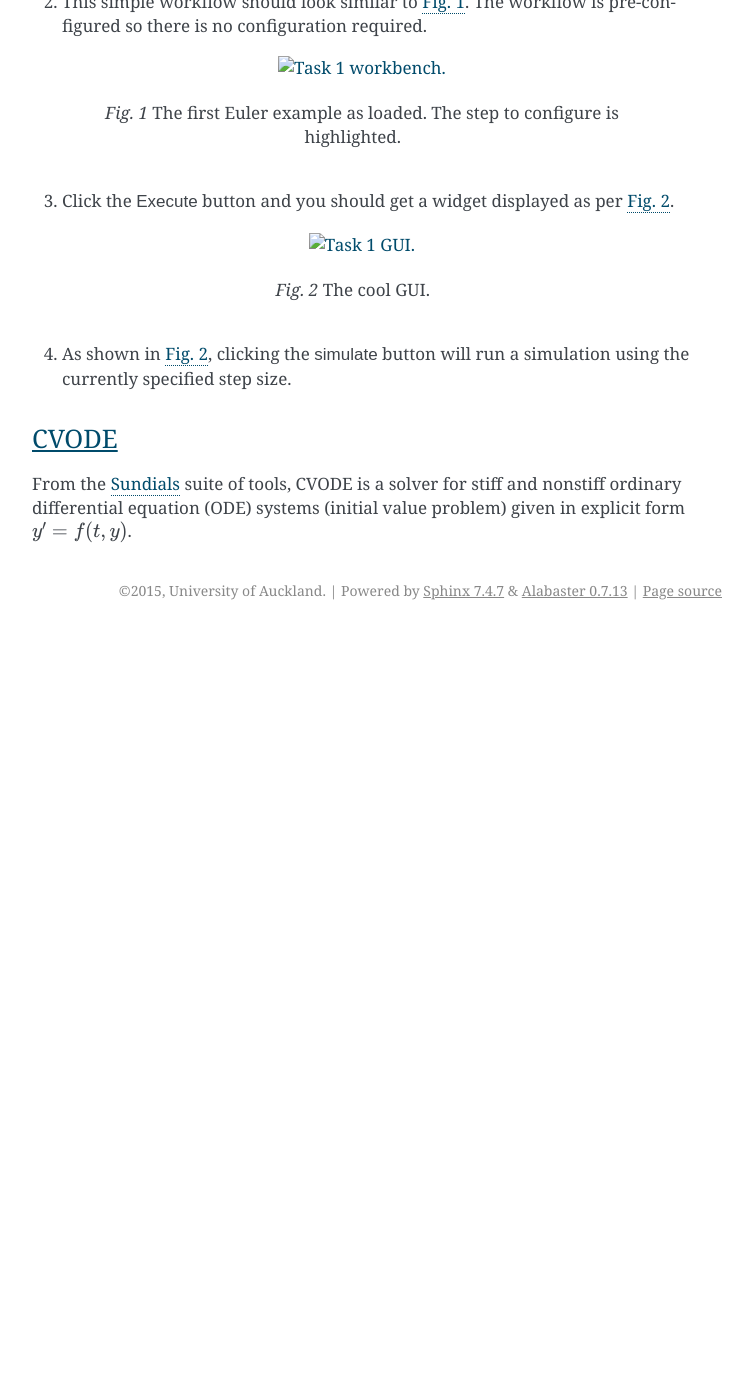
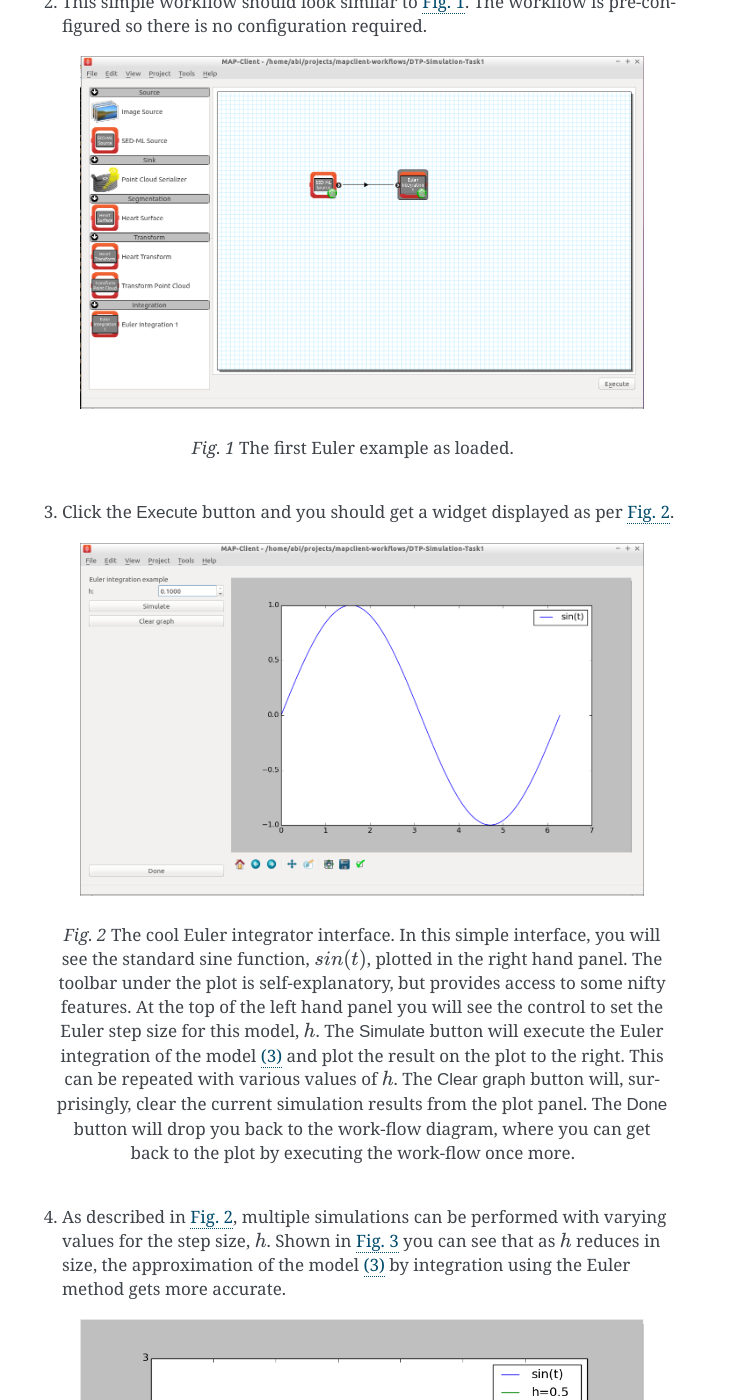
Before and after one commit to ABI-Tutorials/DTP-Simulation, a Sphinx documentation site: the page built from source/odeintegration.rst, in a window 1280 px wide and 1400 px high, scrolled down 1746 px. Shown: the whole window, without its empty margins (388-1141 px from the left). Built offline with Sphinx 7.4.7, drawn with Linux system fonts in a browser that asks for light colours; pages that are not in the unit, such as notebooks, are missing from menus; before the commit the page ends 2376 px from its top, so only the background shows below that; some of the changed text lies outside the part shown.

Commit message:
updating with images from the euler example with MAP Client

```diff
--- a/source/odeintegration.rst
+++ b/source/odeintegration.rst
@@ -59,27 +59,37 @@ As you can see from :eq:`dtp_cp_sim_sine_model`, if correctly integrated :math:`
 
 .. _fig_dtp_cp_sim_euler1:
 
-.. figure:: images/euler1.png
+.. figure:: _static/euler1.png
    :align: center
    :figwidth: 95%
    :width: 90%
    :alt: Task 1 workbench.
 
-   The first Euler example as loaded. The step to configure is highlighted.
+   The first Euler example as loaded.
 
 3. Click the :guilabel:`Execute` button and you should get a widget displayed as per :numref:`fig_dtp_cp_sim_euler2`.
 
 .. _fig_dtp_cp_sim_euler2:
 
-.. figure:: images/euler2.png
+.. figure:: _static/euler2.png
    :align: center
    :figwidth: 95%
    :width: 90%
    :alt: Task 1 GUI.
 
-   The cool GUI.
+   The cool Euler integrator interface. In this simple interface, you will see the standard sine function, :math:`sin(t)`, plotted in the right hand panel. The toolbar under the plot is self-explanatory, but provides access to some nifty features. At the top of the left hand panel you will see the control to set the Euler step size for this model, :math:`h`. The :guilabel:`Simulate` button will execute the Euler integration of the model :eq:`dtp_cp_sim_sine_model` and plot the result on the plot to the right. This can be repeated with various values of :math:`h`. The :guilabel:`Clear graph` button will, surprisingly, clear the current simulation results from the plot panel. The :guilabel:`Done` button will drop you back to the work-flow diagram, where you can get back to the plot by executing the work-flow once more.
 
-4. As shown in :numref:`fig_dtp_cp_sim_euler2`, clicking the :guilabel:`simulate` button will run a simulation using the currently specified step size.
+4. As described in :numref:`fig_dtp_cp_sim_euler2`, multiple simulations can be performed with varying values for the step size, :math:`h`. Shown in :numref:`fig_dtp_cp_sim_euler3` you can see that as :math:`h` reduces in size, the approximation of the model :eq:`dtp_cp_sim_sine_model` by integration using the Euler method gets more accurate.
+
+.. _fig_dtp_cp_sim_euler3:
+
+.. figure:: _static/euler3.png
+   :align: center
+   :figwidth: 95%
+   :width: 90%
+   :alt: Task 1 results.
+
+   Simulation results demonstrating the effect of step size, :math:`h`, on the accuracy of Euler's method in approximating the solution of :eq:`dtp_cp_sim_sine_model`.
 
 .. _dtp_cp_sim_ode_cvode:
 
```
Also changed, not shown: source/_static/euler1.png (added), source/_static/euler2.png (added), source/_static/euler3.png (added).
